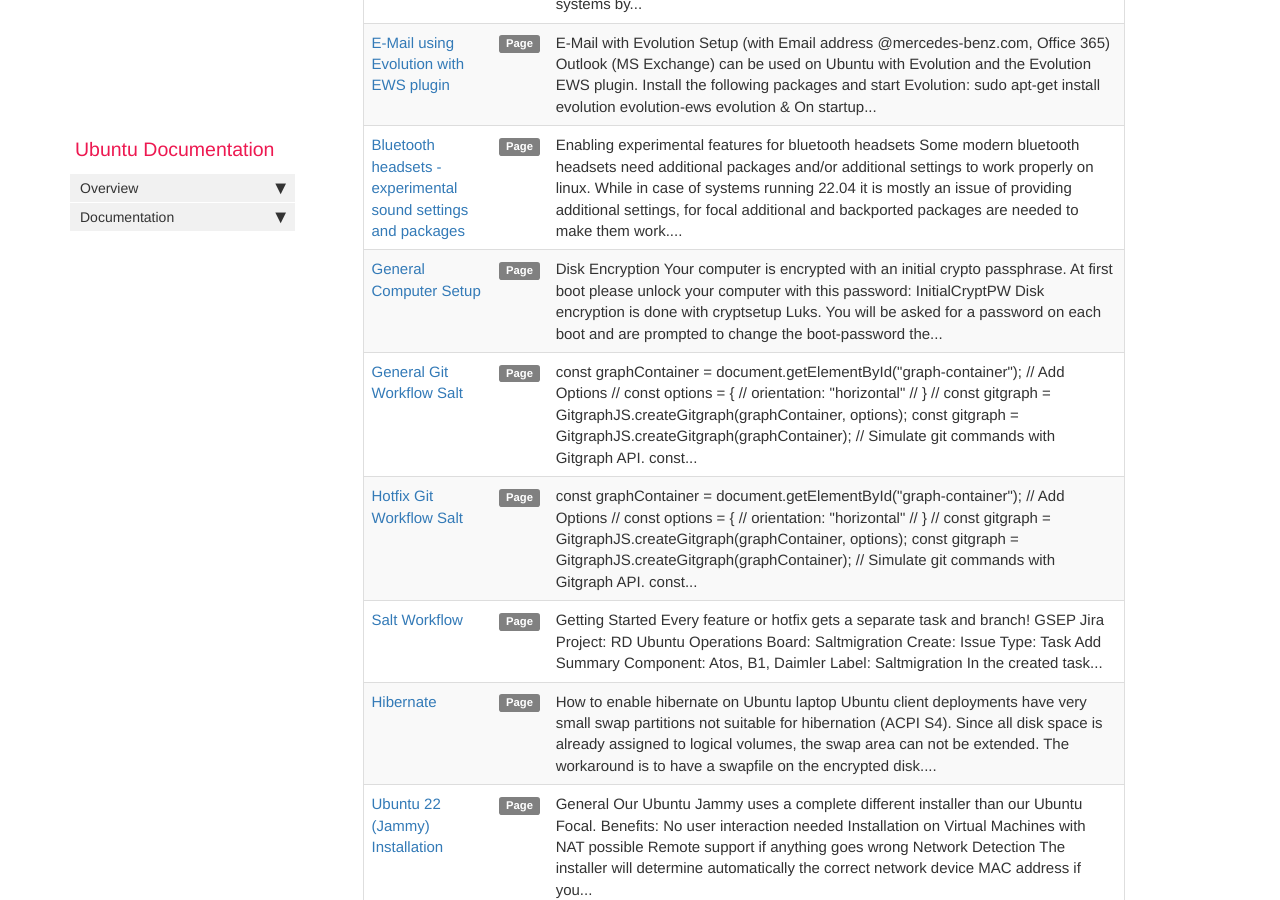
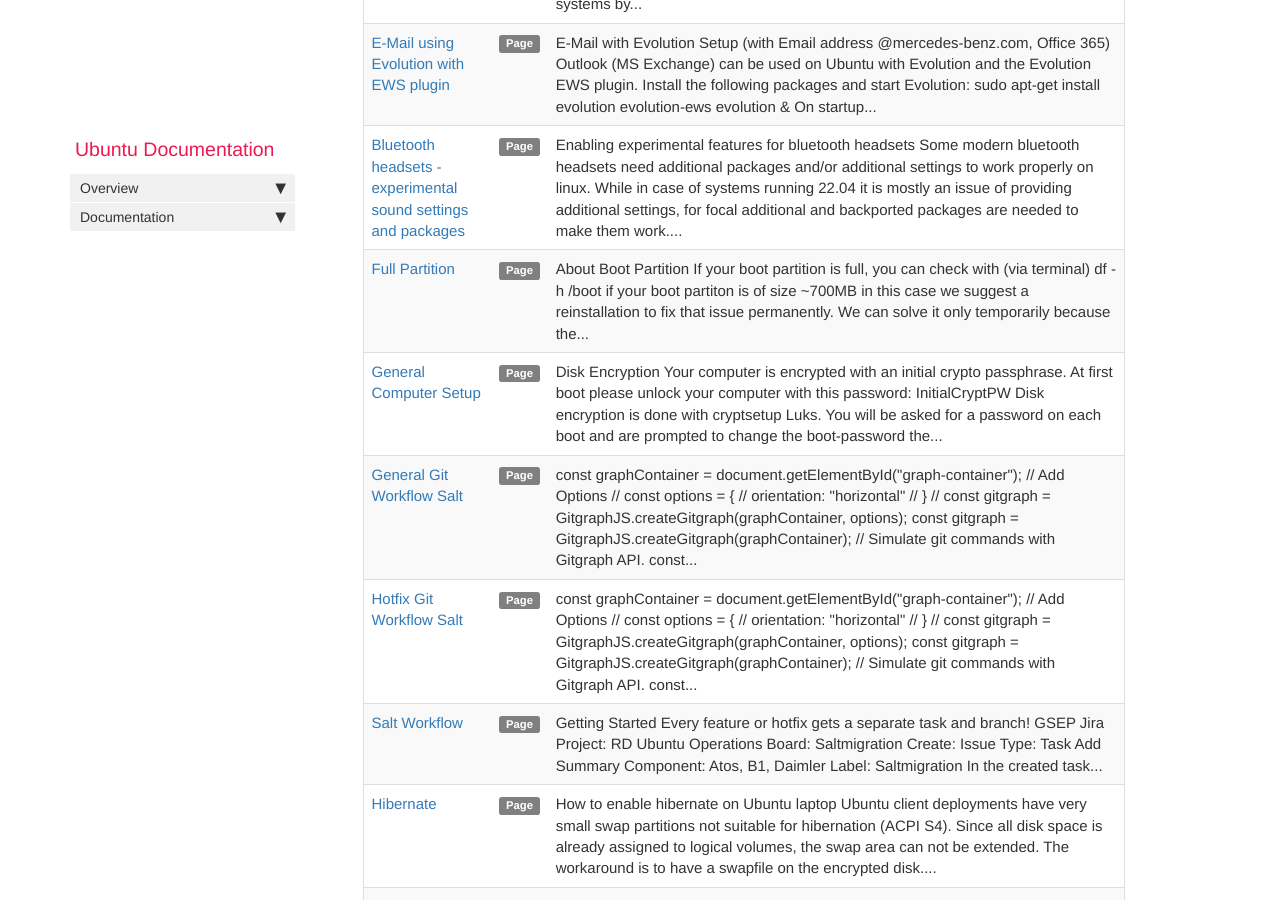
Before and after one commit to RajputPawan/Prometheus, a Jekyll site: the page built from pages/tags/tag_docs.md, in a window 1280 px wide and 900 px high, scrolled down 945 px. Built offline with Jekyll 4.4.1, drawn with Linux system fonts in a browser that asks for light colours; comment, search, counter and statistics services are not loaded.

Commit message:
UBUNTUOP-1547/ohnemud-ubuntu-docu-add-information-related-to-full-partitions

```diff
--- a/_data/sidebars/default_sidebar.yml
+++ b/_data/sidebars/default_sidebar.yml
@@ -155,6 +155,10 @@ entries:
           url: /git_hotfix_workflow.html
           output: web, pdf
 
+    - title: Full Partition
+      url: /full-partition.html
+      output: web, pdf
+
     - title: Microsoft Teams
       url: /msteams.html
       output: web, pdf
--- a/_data/topnav.yml
+++ b/_data/topnav.yml
@@ -48,3 +48,5 @@ topnav_dropdowns:
           url: /install-jammy.html
         - title: Rescue Mode
           url: /rescue-mode.html
+        - title: Full Partition
+          url: /full-partition.html
--- /dev/null
+++ b/pages/docs/full-partition.md
@@ -0,0 +1,82 @@
+---
+title: Full Partition
+permalink: full-partition.html
+sidebar: default_sidebar
+tags: [docs]
+keywords: partition
+last_updated: December 5, 2022
+toc: true
+folder: docs
+---
+
+
+### About
+
+
+
+
+## Boot Partition
+
+If your boot partition is full, you can check with (via terminal)
+`df -h /boot`
+if your boot partiton is of size ~700MB in this case we suggest a reinstallation to fix that issue permanently.
+We can solve it only temporarily because the old 700MB partition size is to small for normal operations.
+
+Example:
+
+`df -h /boot`
+
+Output:
+
+Filesystem      Size  Used Avail Use% Mounted on
+/dev/nvme0n1p2  704M  498M  155M  77% /boot
+
+
+
+## Root Partition
+
+If your root partition is affected, you can check recursively with (via terminal)
+`du -xhd1 <path>`		(beginning with <path> = /)
+or
+`du -xsh <path>`		(beginning with <path> = /*)
+which directory consumes the most or nearly all space.
+
+You can also sort the results where the highest amount is at the bottom
+`du -xhd1 <path> | sort -h`
+
+
+Example: (maybe the most common case where docker containers/cache using the most space)
+
+`du -xhd1 / | sort -h`
+
+Output:
+...
+3.2G	/lib
+48G		/var
+81G		/					(the last line can be ignored)
+
+
+`du -xhd1 /var | sort -h`
+
+Output:
+...
+13G	/var/log
+36G	/var/lib
+48G	/var/					(the last line can be ignored)
+
+
+`du -xhd1 /var/lib | sort -h`
+
+Output:
+...
+131M	/var/lib/apt
+35G	/var/lib/containers
+36G	/var/lib				(the last line can be ignored)
+
+
+
+### Ubuntu Support
+
+Reachable via Mercedes Benz Teams or ticket system
+
+[Incident How To](https://pages.git.i.mercedes-benz.com/ubunturd/ubuntudoc/incident.html)
```
